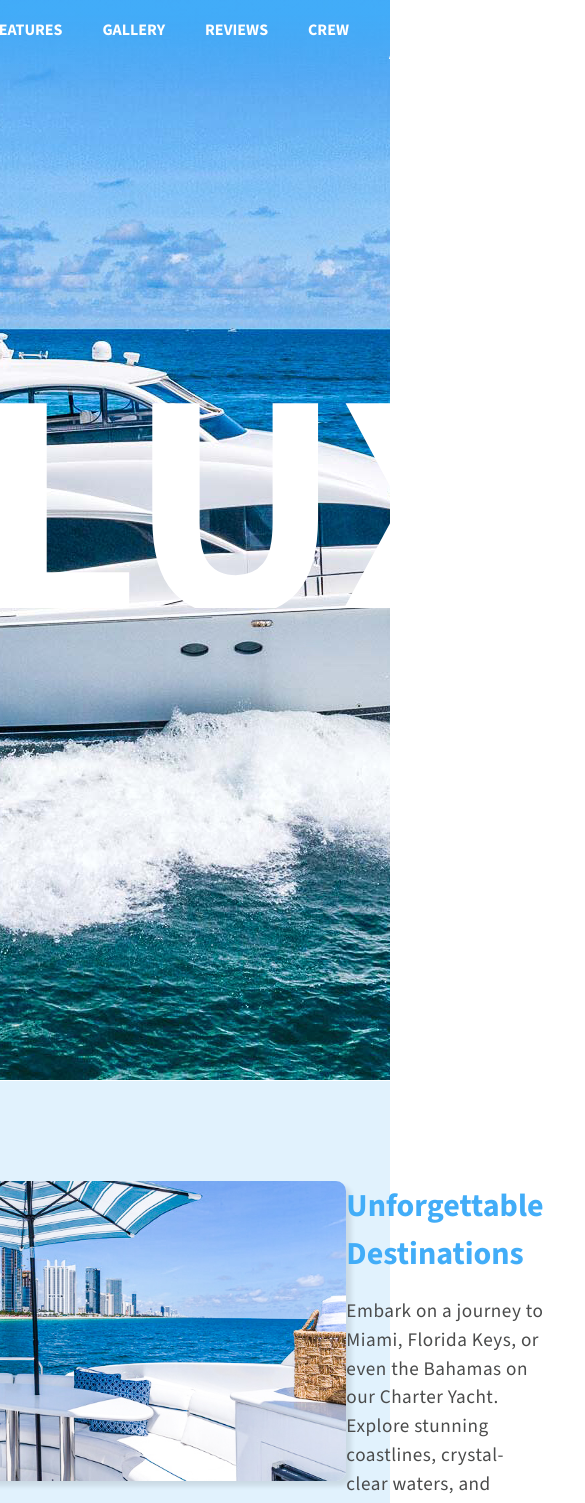
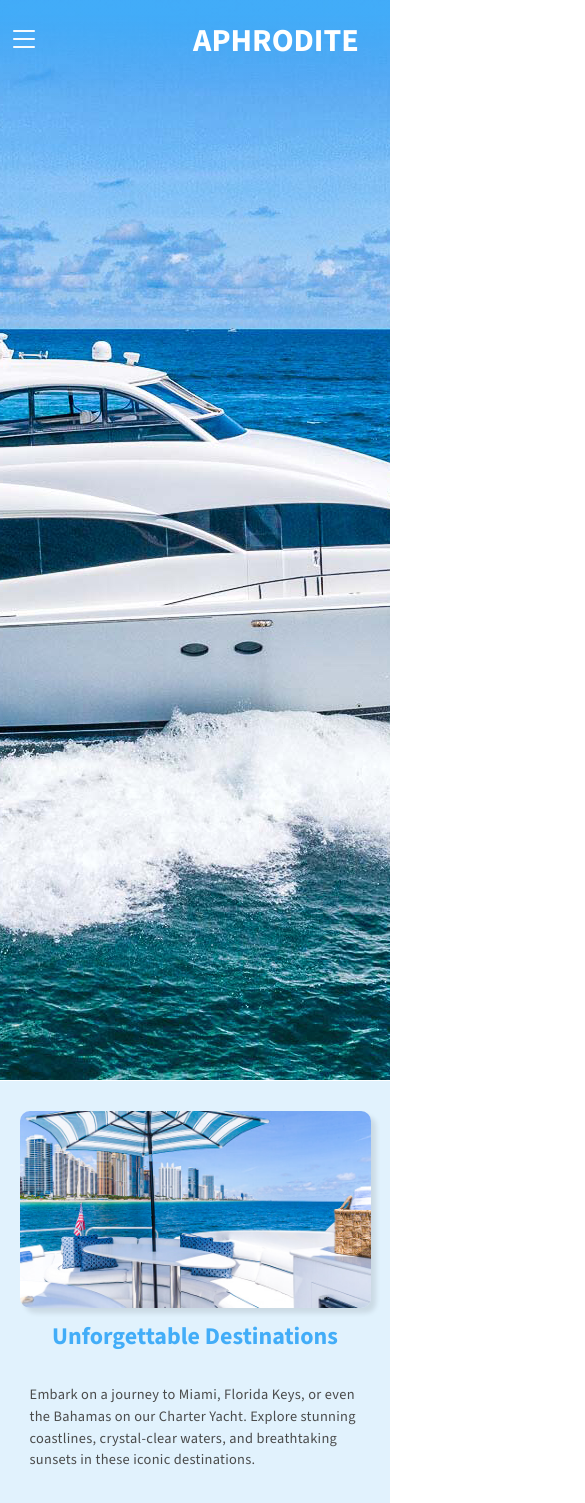
Before and after one commit to marceloaraujodev/charter, a Next.js app: page / in a window 390 px wide. Shown: the top 1503 px of the page, 585 px wide, since content can reach past the window. Built offline with nearby package versions, Linux system fonts and the light colour scheme.

Commit message:
responsive adjustments

```diff
--- a/app/page.module.css
+++ b/app/page.module.css
@@ -1,6 +1,5 @@
 .contentContainer{
   width: 100%;
-  /* max-width: 1444px; */
   flex: 1;
 }
 
@@ -14,7 +13,6 @@
   text-align: center;
   color: white;
   z-index: 5000;
-  /* background-color: lightcoral; */
   line-height: 13rem;
   vertical-align: top;
   overflow: hidden;
@@ -30,12 +28,10 @@
   font-weight: bold;
   position: absolute;
   top: 0;
-  /* top: -1080px; */
   width: 100%;
   text-align: center;
   color: white;
   z-index: 5000;
-  /* background-color: lightcoral; */
   line-height: 14.3rem;
   vertical-align: bottom;
   overflow: hidden;
@@ -44,9 +40,25 @@
   margin-left: -25px;
 }
 
+@media screen and (max-width: 1259px) {
+  .luxury{
+    font-size: 18rem;
+  }
+  .confort{
+    font-size: 18rem;
+  }
+}
+@media screen and (max-width: 1024px) {
+  .luxury{
+    font-size: 16rem;
+  }
+  .confort{
+    font-size: 13rem;
+  }
+}
 
 
-@media screen and (min-width: 768px) {
+@media screen and (max-width: 768px) {
   .luxury{
     font-size: 12rem;
   }
@@ -54,12 +66,18 @@
     font-size: 10rem;
   }
 }
-
-@media screen and (min-width: 1259px) {
+@media screen and (max-width: 500px) {
   .luxury{
-    font-size: 18rem;
+    visibility: hidden;
+    position: absolute;
+    top: -9999px;
+    left: -9999px;
   }
   .confort{
-    font-size: 18rem;
+    visibility: hidden;
+    position: absolute;
+    top: -9999px;
+    left: -9999px;
   }
+
 }
--- a/components/HeroSectionImgLeft.module.css
+++ b/components/HeroSectionImgLeft.module.css
@@ -1,5 +1,5 @@
 /* postion absolute from the body wich has relative position */
-.container{
+.container {
   /* padding:0 20px; */
   display: flex;
   justify-content: center;
@@ -7,68 +7,109 @@
   width: 100%;
   /* overflow: hidden; */
 }
-.contentContainer{
+.contentContainer {
   z-index: 40;
   padding: 100px 0;
   max-width: 1444px;
 }
-.heroRow{
+.heroRow {
   display: flex;
   justify-content: space-between;
   padding: 0 80px;
 }
 
-.right{
+.right {
   display: flex;
   justify-content: center;
   flex-direction: column;
   width: 40%;
 }
-.title{
+.title {
   font-size: 2rem;
   margin-bottom: 20px;
   font-weight: bold;
-  color: #42ADF8;
+  color: #42adf8;
 }
-.description{
+.description {
   font-size: 1.2rem;
   letter-spacing: 0.5px;
   color: #4a4b4b;
 }
-.img{
+.img {
   border-radius: 10px;
   box-shadow: 5px 5px 5px rgba(0, 0, 0, 0.1);
 }
 
-@media screen and (max-width: 375px) {
-  .container{
+@media screen and (max-width: 1024px) {
+  .heroRow {
+    flex-direction: column;
+    align-items: center;
+    width: 100%;
+    gap: 20px;
     padding: 0;
+  }
+  .left {
+    width: 90%;
+  }
+  .right {
+    width: 90%;
+  }
+  .img {
     width: 100%;
+    object-fit: cover;
+    height: auto;
   }
-  .contentContainer{
-    padding: 30px 0;
-    align-items: center;
+  .title {
+    text-align: center;
+    margin-top: 25px;
   }
-  .heroRow{
+}
+
+@media screen and (max-width: 1015px) {
+  .heroRow {
     flex-direction: column;
     align-items: center;
     width: 100%;
     gap: 0;
+    padding: 0;
   }
-  .left{
+  .left {
     width: 90%;
   }
-  .img{
+  .right {
+    width: 90%;
+  }
+  .img {
     width: 100%;
     object-fit: cover;
     height: auto;
   }
-  .title{
+  .title {
+    text-align: center;
+    margin-top: 25px;
+  }
+}
+
+@media screen and (max-width: 600px) {
+  .container {
+    padding: 0;
+    width: 100%;
+  }
+  .contentContainer {
+    padding: 30px 0;
+    align-items: center;
+  }
+  .heroRow {
+    display: flex;
+    justify-content: space-between;
+  }
+
+  .title {
     font-size: 1.5rem;
     text-align: center;
     margin-top: 10px;
   }
-  .description{
+  .description {
     font-size: 0.9rem;
     letter-spacing: 0.3px;
     padding: 10px;
--- a/components/HeroSectionImgRight.module.css
+++ b/components/HeroSectionImgRight.module.css
@@ -39,34 +39,76 @@
   box-shadow: 5px 5px 5px rgba(0, 0, 0, 0.1);
 }
 
-@media screen and (max-width: 375px) {
-  .container{
-    padding:0;
-    width: 100%;
-  }
-  .contentContainer{
-    padding: 30px 0;
-  }
-  .heroRow{
-    flex-direction: column-reverse;
+@media screen and (max-width: 1024px) {
+  .heroRow {
+    flex-direction: column;
     align-items: center;
     width: 100%;
-    gap: 0;
+    gap: 20px;
+    padding: 0;
   }
-  .right{
+  .left {
     width: 90%;
   }
-  .img{
+  .right {
+    width: 90%;
+  }
+  .img {
     width: 100%;
     object-fit: cover;
     height: auto;
   }
-  .title{
+  .title {
+    text-align: center;
+    margin-top: 25px;
+  }
+}
+
+@media screen and (max-width: 1015px) {
+  .heroRow {
+    flex-direction: column;
+    align-items: center;
+    width: 100%;
+    gap: 20px;
+    padding: 0;
+  }
+  .left {
+    width: 90%;
+  }
+  .right {
+    width: 90%;
+  }
+  .img {
+    width: 100%;
+    object-fit: cover;
+    height: auto;
+  }
+  .title {
+    text-align: center;
+    margin-top: 25px;
+  }
+}
+
+@media screen and (max-width: 600px) {
+  .container {
+    padding: 0;
+    width: 100%;
+  }
+  .contentContainer {
+    padding: 30px 0;
+    align-items: center;
+  }
+  .heroRow {
+    display: flex;
+    justify-content: space-between;
+  }
+
+  .title {
     font-size: 1.5rem;
     text-align: center;
     margin-top: 10px;
   }
-  .description{
+  .description {
     font-size: 0.9rem;
     letter-spacing: 0.3px;
     padding: 10px;
--- a/components/Nav.js
+++ b/components/Nav.js
@@ -7,6 +7,8 @@ import { usePathname } from 'next/navigation';
 export default function Nav() {
   const pathname = usePathname();
   const [isActive, setIsActive] = useState('/');
+  const [isSmallNavActive, setIsSmallNavActive] = useState(false);
+
   // console.log(pathname);
 
   useEffect(() => {
@@ -18,12 +20,16 @@ export default function Nav() {
     setIsActive(path);
   }
 
+  function toogleSmallScreenNav() {
+    setIsSmallNavActive(!isSmallNavActive)
+  }
+
   return (
     <>
-      {/* <div className={c.container}> */}
+      <div className={c.container}>
       <nav className={c.nav}>
-        {/* <p className={c.logo}>APHRODITE</p> */}
-        <ul>
+        <div className={c.logo}>APHRODITE</div>
+        <ul className={c.wideMenu}>
           <li>
             <Link
               className={`${c.menuLink} ${isActive === '/' ? c.active : ''}`}
@@ -89,19 +95,12 @@ export default function Nav() {
             </Link>
           </li>
         </ul>
-      </nav>
-    {/* </div> */}
-
-      {/* <div className={c.smallNav}>
-        <div className={c.contentContainer}>
-          <i className={`bi bi-list ${c.menuIcon}`}></i>
-          <div className={c.menuItems}>
-            <ul>
+        <i className={`bi bi-list ${c.smallMenuIcon}`} onClick={toogleSmallScreenNav}></i>
+        <div className={`${c.smallNav} ${isSmallNavActive ? c.smallNavActive : ''}`} >
+        <ul className={c.smallMenu}>
           <li>
             <Link
-                  className={`${c.menuLink} ${
-                    isActive === '/' ? c.active : ''
-                  }`}
+              className={`${c.menuLink} ${isActive === '/' ? c.active : ''}`}
               href="/"
               onClick={() => handleClick('/')}
             >
@@ -165,8 +164,10 @@ export default function Nav() {
           </li>
         </ul>
         </div>
+      </nav>
     </div>
-      </div> */}
+
+
 
     </>
   );
--- a/components/Nav.module.css
+++ b/components/Nav.module.css
@@ -1,6 +1,10 @@
-.nav{
+.nav {
   width: 100vw;
-  background: linear-gradient(to bottom, rgba(66, 172, 248, 0.952) 15%, rgba(66, 172, 248, 0) 100%);
+  background: linear-gradient(
+    to bottom,
+    rgba(66, 172, 248, 0.952) 15%,
+    rgba(66, 172, 248, 0) 100%
+  );
   display: flex;
   align-items: center;
   justify-content: center;
@@ -9,10 +13,10 @@
   top: 0;
   position: fixed;
 }
-.logo-container{
+.logo-container {
   position: relative;
 }
-.logo{
+.logo {
   font-size: 2rem;
   font-weight: bold;
   left: 8px;
@@ -22,13 +26,13 @@
   padding-left: 5px;
   margin-bottom: 20px;
 }
-.nav ul{
+.nav ul {
   display: flex;
   list-style-type: none;
   padding: 0;
 }
 
-.nav li{
+.nav li {
   margin: 0 20px;
   font-size: 1rem;
   font-weight: 700;
@@ -41,13 +45,13 @@
 }
 
 .menuLink:after {
-  content: "";
+  content: '';
   position: absolute;
   bottom: -2px;
   left: 50%;
   width: 0;
   height: 2px;
-  background-color: white;
+  background-color: rgba(255, 255, 255, 0.952);
   transition: width 0.3s ease-out, left 0.3s ease-out; /* Transition width and left properties */
 }
 
@@ -59,8 +63,8 @@
   position: relative;
 }
 
-.active:after{
-  content: "";
+.active:after {
+  content: '';
   position: absolute;
   bottom: -2px;
   left: 0;
@@ -73,49 +77,147 @@
 .active:after {
   transition: none;
 }
-.smallNav{
+.smallNav {
+  display: none;
+}
+.smallMenuIcon {
   display: none;
 }
 
-
-/* @media screen and (max-width: 780px) {
-  .nav{
+@media screen and (max-width: 1200px) {
+  .wideMenu {
     display: none;
   }
-  .smallNav{
-    background: linear-gradient(to bottom, rgba(66, 172, 248, 0.952) 20%, rgba(66, 172, 248, 0) 100%);
-    width: 100%;
-    height: 100px;
-    position: relative;
-
+  .wideMenu li {
+    display: none;
   }
 
-  .menuIcon{
+  .smallMenuIcon {
+    display: inline-block;
     font-size: 2rem;
-    left: 10px;
-    top: 10px;
-    color: white;
+    font-weight: bold;
+    left: 8px;
     position: absolute;
+    color: rgb(255, 255, 255);
+    padding: 5px 0;
+    margin-bottom: 20px;
   }
-  .menuItems{
+  .smallNav {
+    display: none;
+    width: 250px;
+    height: auto;
     position: absolute;
-    top: 60px;
-    left: 10px;
-    background-color: beige;
-    border-radius: 5px;
+    padding: 10px 0;
+    padding-left: 3px;
+    left: 8px;
+    top: 50px;
+    margin-top: 10px;
+    background-color: rgba(255, 255, 255, 0.904);
+    border-radius: 10px;
+    box-shadow: 0 0 4px rgba(0, 0, 0, 0.267);
   }
-  .menuItems ul{
-    padding: 0;
+  .smallNavActive {
+    display: block;
+    animation-name: displaySmallScreenMenu;
+    animation-duration: 1s;
   }
-  .menuItems li{
-    list-style-type: none;
-    padding: 10px 20px;
+  @keyframes displaySmallScreenMenu {
+    from {
+      opacity: 0;
+    }
+    to {
+      opacity: 1;
+    }
   }
-  .menuItems li a{
-    color: black;
+  .logo {
+    right: 8%;
+    left: auto;
   }
-  .active{
-    color: black;
+  .smallMenu {
+    display: flex;
+    flex-direction: column;
+  }
+  .smallMenu li {
+    margin: 0;
+    padding: 15px 5px;
+    font-size: 1.1rem;
+  }
+  .menuLink {
+    color: #179fff;
+  }
+  .menuLink:after {
+    background-color: #42adf8;
+  }
+
+  .active:after {
+    background-color: #42adf8;
   }
 }
- */
+@media screen and (max-width: 450px) {
+  .wideMenu {
+    display: none;
+  }
+  .wideMenu li {
+    display: none;
+  }
+
+  .smallMenuIcon {
+    display: inline-block;
+    font-size: 2rem;
+    font-weight: bold;
+    left: 8px;
+    position: absolute;
+    color: rgb(255, 255, 255);
+    padding: 5px 0;
+    margin-bottom: 20px;
+  }
+  .smallNav {
+    display: none;
+    width: 250px;
+    height: auto;
+    position: absolute;
+    padding: 10px 0;
+    padding-left: 3px;
+    left: 8px;
+    top: 50px;
+    margin-top: 10px;
+    background-color: rgba(255, 255, 255, 0.774);
+    border-radius: 10px;
+  }
+  .smallNavActive {
+    display: block;
+    animation-name: displaySmallScreenMenu;
+    animation-duration: 2s;
+  }
+  @keyframes displaySmallScreenMenu {
+    from {
+      opacity: 0;
+    }
+    to {
+      opacity: 1;
+    }
+  }
+  .logo {
+    right: 8%;
+    left: auto;
+  }
+  .smallMenu {
+    display: flex;
+    flex-direction: column;
+  }
+  .smallMenu li {
+    margin: 0;
+    padding: 10px 5px;
+    font-size: 0.9rem;
+  }
+  .menuLink {
+    color: #179fff;
+  }
+  .menuLink:after {
+    background-color: #42adf8;
+  }
+
+  .active:after {
+    background-color: #42adf8;
+  }
+}
```
Also changed, not shown: app/page.js (+8 -4 lines). Lines whose indentation alone changed are shown as unchanged.
